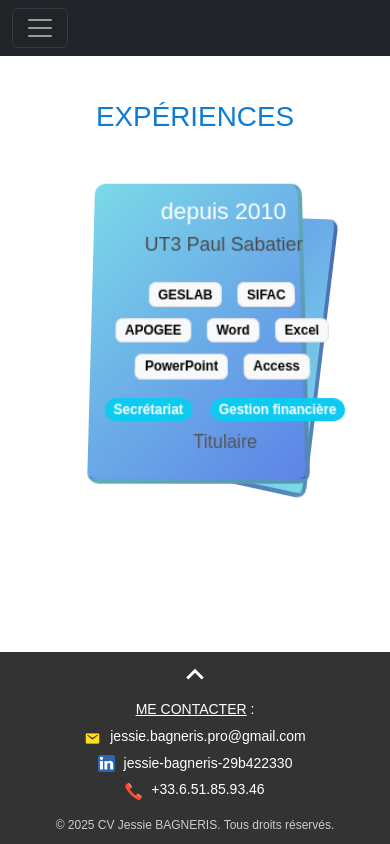
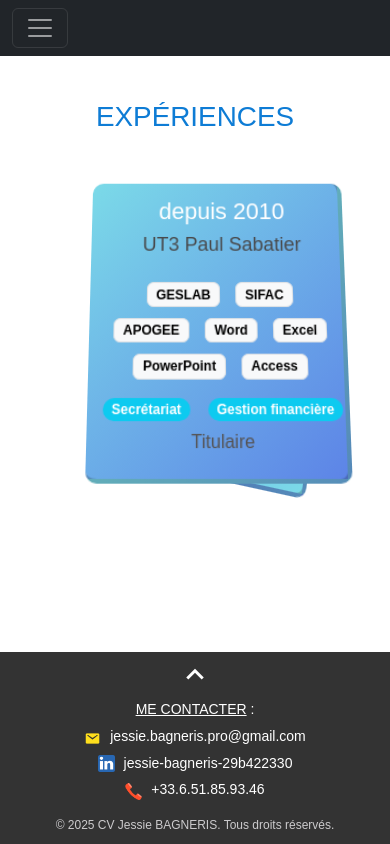
Before and after one commit to JessieB-pro/my-cv, a React (Vite) app: page /experiences in a window 390 px wide. In both pictures the pointer is over the item 262 px from the left and 312 px from the top of the page. Built offline with nearby package versions, Linux system fonts and the light colour scheme; no server answers; a web font is replaced by a local one.

Commit message:
animation fixed again small screen Experiences

```diff
--- a/src/App.css
+++ b/src/App.css
@@ -716,6 +716,9 @@ p {
     #experiences ul li {
         width: 60vw;
     }
+    #experiences ul li:hover {
+        width: 60vw;
+    }
 }
 
 
```
